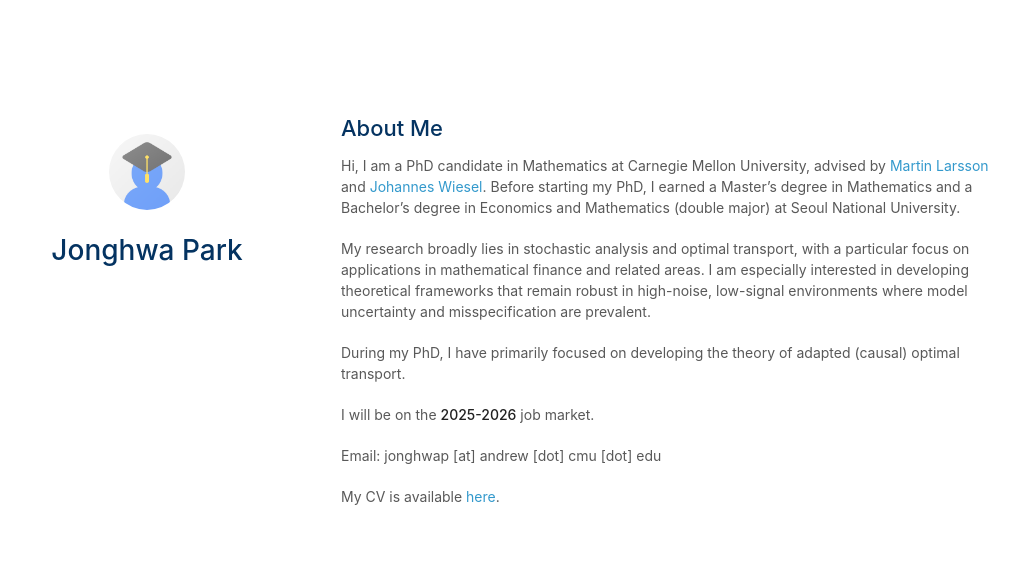
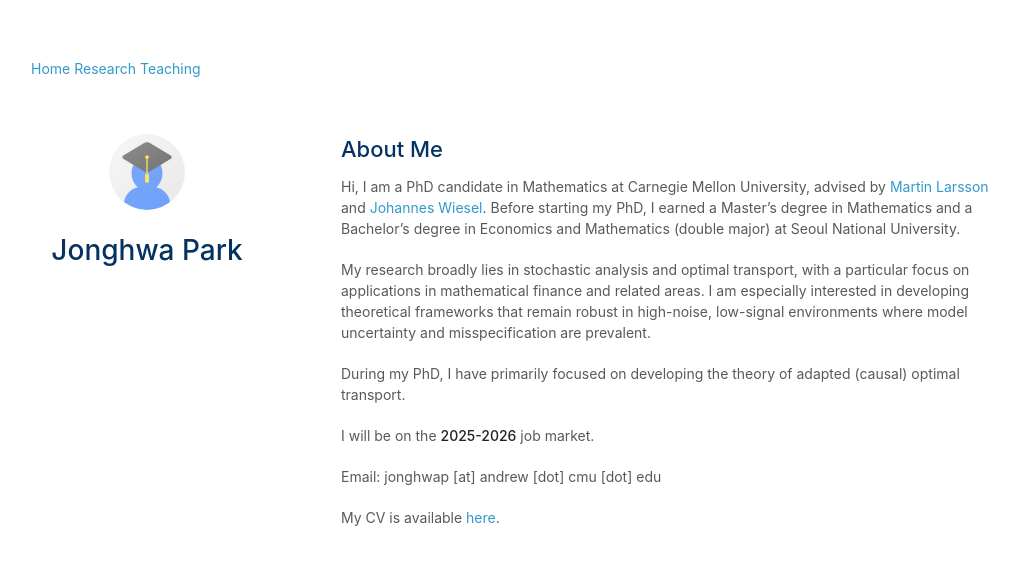
Before and after one commit to Jonghwap/Jonghwap.github.io, a Jekyll site: the page built from index.md, in a window 1280 px wide. Shown: the top 565 px of the page, without its empty margins (129-1148 px from the left). Built offline with Jekyll 4.4.1, drawn with Linux system fonts in a browser that asks for light colours; a style sheet for code colours, icons or effects is not loaded; our own code applies the rules of GitHub Pages for plain Markdown files.

Commit message:
Update homepage.html

```diff
--- a/_layouts/homepage.html
+++ b/_layouts/homepage.html
@@ -93,6 +93,13 @@
         <br>
 
       </header>
+
+      <nav class="top-nav">
+        <a href="{{ '/' | relative_url }}">Home</a>
+        <a href="{{ '/research/' | relative_url }}">Research</a>
+        <a href="{{ '/teaching/' | relative_url }}">Teaching</a>
+      </nav>
+
       <section>
 
       {{ content }}
```
